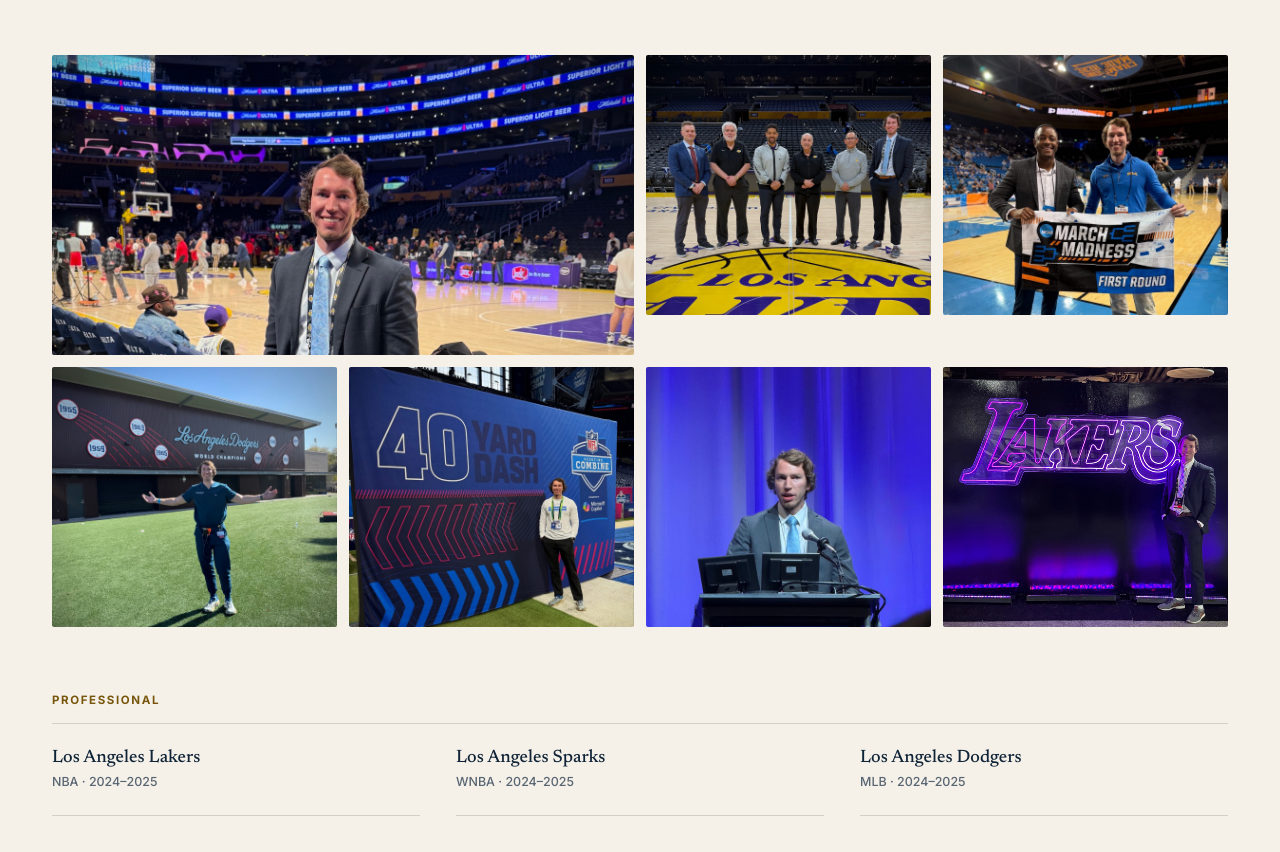
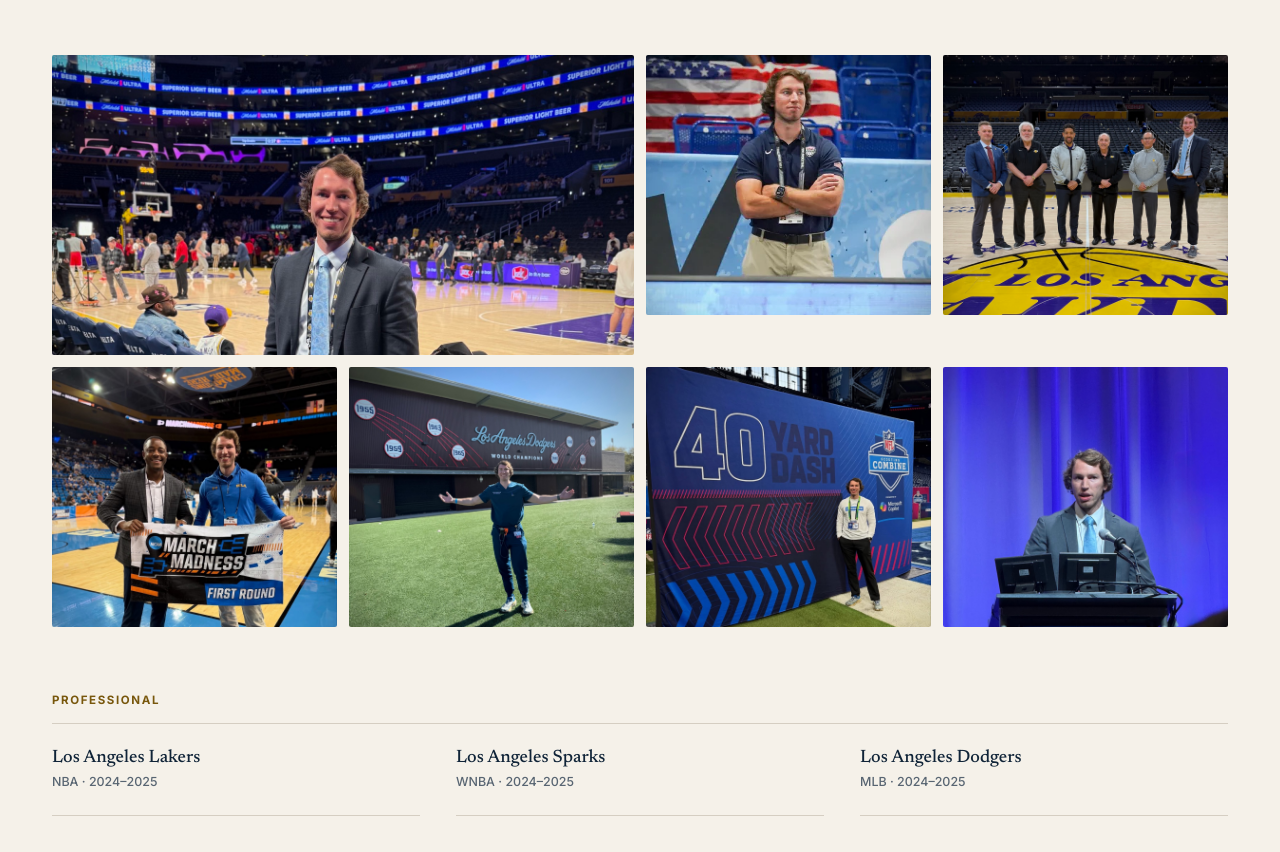
Before and after one commit to jeremyswisher13/jeremyswishermd, a plain HTML site: page index.html in a window 1280 px wide. Shown: the part 7415-8267 px from the top of the page. Drawn offline with nearby package versions, Linux system fonts and the light colour scheme.

Commit message:
Add USA Basketball coverage photo

```diff
--- a/index.html
+++ b/index.html
@@ -28,7 +28,7 @@
     <link rel="preconnect" href="https://fonts.gstatic.com" crossorigin>
     <link href="https://fonts.googleapis.com/css2?family=Inter:wght@400;500;600;700&amp;family=Newsreader:opsz,wght@6..72,400;6..72,500;6..72,600&amp;display=swap" rel="stylesheet">
     <link href="https://fonts.googleapis.com/css2?family=Material+Symbols+Outlined:opsz,wght,FILL,GRAD@20..48,300,0,0" rel="stylesheet">
-    <link rel="stylesheet" href="styles.css?v=20260716-premium10">
+    <link rel="stylesheet" href="styles.css?v=20260716-premium11">
     <script type="application/ld+json">
     {
       "@context": "https://schema.org",
@@ -794,12 +794,15 @@
             <div class="coverage-gallery" id="coverageGallery">
                 <div class="coverage-photos">
                     <img src="images/lakers-courtside.jpg" alt="Dr. Swisher courtside at a Los Angeles Lakers game" width="1200" height="1609" loading="lazy" decoding="async">
+                    <picture>
+                        <source type="image/webp" srcset="images/usa-basketball-u17-world-cup-400.webp 400w, images/usa-basketball-u17-world-cup-640.webp 640w" sizes="(max-width: 820px) calc(50vw - 30px), 280px">
+                        <img class="coverage-photo--usa" src="images/usa-basketball-u17-world-cup.jpg" alt="Dr. Jeremy Swisher courtside with USA Basketball at the 2026 Women's U17 Basketball World Cup" width="640" height="800" loading="lazy" decoding="async">
+                    </picture>
                     <img src="images/lakers-staff.jpg" alt="Dr. Swisher with Lakers medical staff at center court" width="1200" height="1600" loading="lazy" decoding="async">
                     <img src="images/march-madness.jpg" alt="Dr. Swisher at NCAA March Madness First Round at Pauley Pavilion" width="1200" height="1500" loading="lazy" decoding="async">
                     <img src="images/dodgers-spring-training.jpg" alt="Dr. Swisher at LA Dodgers Spring Training" width="1200" height="1323" loading="lazy" decoding="async">
                     <img src="images/nfl-combine.jpg" alt="Dr. Swisher at the NFL Scouting Combine" width="1200" height="1500" loading="lazy" decoding="async">
                     <img src="images/amssm-presentation.jpg" alt="Dr. Swisher presenting at the 2025 AMSSM Annual Meeting" width="1200" height="1600" loading="lazy" decoding="async">
-                    <img src="images/lakers-neon.jpg" alt="Dr. Swisher by the Lakers neon sign" width="1200" height="1032" loading="lazy" decoding="async">
                 </div>
             </div>
 
--- a/styles.css
+++ b/styles.css
@@ -2631,6 +2631,10 @@
     border-radius: 2px;
 }
 
+.coverage-photos img.coverage-photo--usa {
+    object-position: 50% 18%;
+}
+
 .coverage-photos img:hover {
     box-shadow: none;
     transform: none;
```
Also changed, not shown: images/usa-basketball-u17-world-cup-400.webp (added), images/usa-basketball-u17-world-cup-640.webp (added), images/usa-basketball-u17-world-cup.jpg (added).
